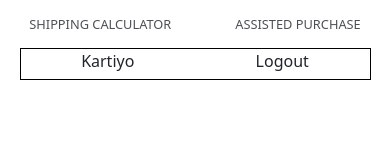
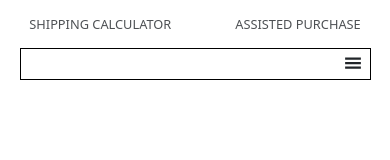
Before and after one commit to bhuvaneshwaran-kumar/REACT_MINI_PROJECTS, a React (Create React App) app in the folder client/: page /auth/login in a window 390 px wide. Shown: the top 160 px of the page. Built offline with nearby package versions, Linux system fonts and the light colour scheme; no server answers.

Commit message:
added responsive nav bar template

```diff
--- a/client/src/App.js
+++ b/client/src/App.js
@@ -39,7 +39,7 @@
         }
         setLoading(false);
       });
-
+    // eslint-disable-next-line
   }, []);
 
   return (
@@ -58,6 +58,7 @@
             <Route path='/shipping-calculator' exact>
               <ShippingCalculator />
             </Route>
+
             <Route path="/auth/login" >
               <Login />
             </Route>
--- a/client/src/components/nav/BottomNav.js
+++ b/client/src/components/nav/BottomNav.js
@@ -1,15 +1,16 @@
 import React, { useEffect, useLayoutEffect, useRef, useState } from "react";
 import { useDispatch, useSelector } from "react-redux";
 import { useHistory } from "react-router-dom";
-import { setUser } from '../../actions/index'
+import { setUser } from "../../actions/index";
+import { GiHamburgerMenu } from "react-icons/gi";
 function BottomNav({ loading }) {
   const bottomNav = useRef();
   const [bottomNavReachTop, setBottomNavReachTop] = useState(false);
-
+  const [openMenu, setOpenMenu] = useState(false);
   const history = useHistory();
 
-  const user = useSelector(store => store.user)
-  const dispatch = useDispatch()
+  const user = useSelector((store) => store.user);
+  const dispatch = useDispatch();
   useLayoutEffect(() => {
     if (bottomNavReachTop) bottomNav.current.classList.add("active");
     if (!bottomNavReachTop) bottomNav.current.classList.remove("active");
@@ -38,19 +39,30 @@
   const handleLogOut = async () => {
     const response = await fetch(`http://localhost:8080/api/auth/logout`, {
       headers: {
-        'accept': 'application/json'
+        accept: "application/json",
       },
-      credentials: 'include',
-      method: 'POST',
-    })
+      credentials: "include",
+      method: "POST",
+    });
     const data = await response.json();
     if (data.ok) {
-      dispatch(setUser(null))
+      dispatch(setUser(null));
     }
-  }
+  };
 
   return (
-    <div className="knav__bottomNav" ref={bottomNav}>
+    <div
+      className={openMenu ? "knav__bottomNav open_menu" : "knav__bottomNav"}
+      ref={bottomNav}
+    >
+      <ul className="knav__botNav_menu">
+        <li
+          className="knav__botNav_guide icon"
+          onClick={() => setOpenMenu((prev) => !prev)}
+        >
+          <GiHamburgerMenu fontSize="large" />
+        </li>
+      </ul>
       <ul className="knav__botNav_left">
         <li className="knav__botNav_guide">Kartiyo</li>
       </ul>
@@ -63,8 +75,7 @@
         <li className="knav__botNav_guide">Contact</li>
       </ul>
 
-      {
-        !loading && !user ? (
+      {!loading && !user ? (
         <ul className="knav__botNav_right">
           <li
             className="knav__botNav_guide"
@@ -81,16 +92,11 @@
         </ul>
       ) : (
         <ul className="knav__botNav_right">
-            <li
-              className="knav__botNav_guide"
-              onClick={handleLogOut}
-            >
+          <li className="knav__botNav_guide" onClick={handleLogOut}>
             Logout
           </li>
         </ul>
-        )
-      }
-
+      )}
     </div>
   );
 }
--- a/client/src/css/Nav.css
+++ b/client/src/css/Nav.css
@@ -143,31 +143,50 @@
 
 .knav__bottomNav {
   border: 1px solid black;
-  height: 2rem;
+  min-height: 2rem;
   width: 90vw;
+  margin: auto;
   display: flex;
-  justify-content: space-around;
+  justify-content: space-between;
+  /* align-items: flex-end; */
   transition: all 0.3s ease-out;
 }
 
 .knav__bottomNav.active {
   width: 100%;
 }
+
+.knav__bottomNav.open_menu .knav__botNav_mid,
+.knav__bottomNav.open_menu .knav__botNav_right,
+.knav__bottomNav.open_menu .knav__botNav_left {
+  display: flex !important;
+  width: 100% !important;
+  flex-direction: column;
+}
 .knav__bottomNav .knav__botNav_mid,
 .knav__botNav_right,
 .knav__botNav_left {
   display: flex;
-  height: inherit;
-
-  /* border: 1px solid black; */
 }
 .knav__botNav_guide {
   list-style: none;
   padding: 0 0.5rem;
   cursor: pointer;
 }
+.knav__botNav_menu {
+  display: none;
+}
 @media screen and (max-width: 900px) {
-  .knav__bottomNav .knav__botNav_mid {
+  .knav__botNav_menu {
+    display: inline-block;
+  }
+  .knav__bottomNav {
+    flex-direction: column;
+    align-items: flex-end;
+  }
+  .knav__bottomNav .knav__botNav_mid,
+  .knav__botNav_left,
+  .knav__botNav_right {
     display: none !important;
   }
 }
--- a/client/src/pages/LogIn.js
+++ b/client/src/pages/LogIn.js
@@ -16,6 +16,7 @@
 
   useLayoutEffect(() => {
     if (user) return history.replace('/')
+    // eslint-disable-next-line
   }, [user])
 
   const handleLogIn = async (e) => {
--- a/client/src/pages/SignUp.js
+++ b/client/src/pages/SignUp.js
@@ -15,6 +15,7 @@
 
     useLayoutEffect(() => {
         if (user) return history.replace('/')
+        // eslint-disable-next-line
     }, [user])
 
     const handleSignup = async (e) => {
```
Lines whose indentation alone changed are shown as unchanged.
